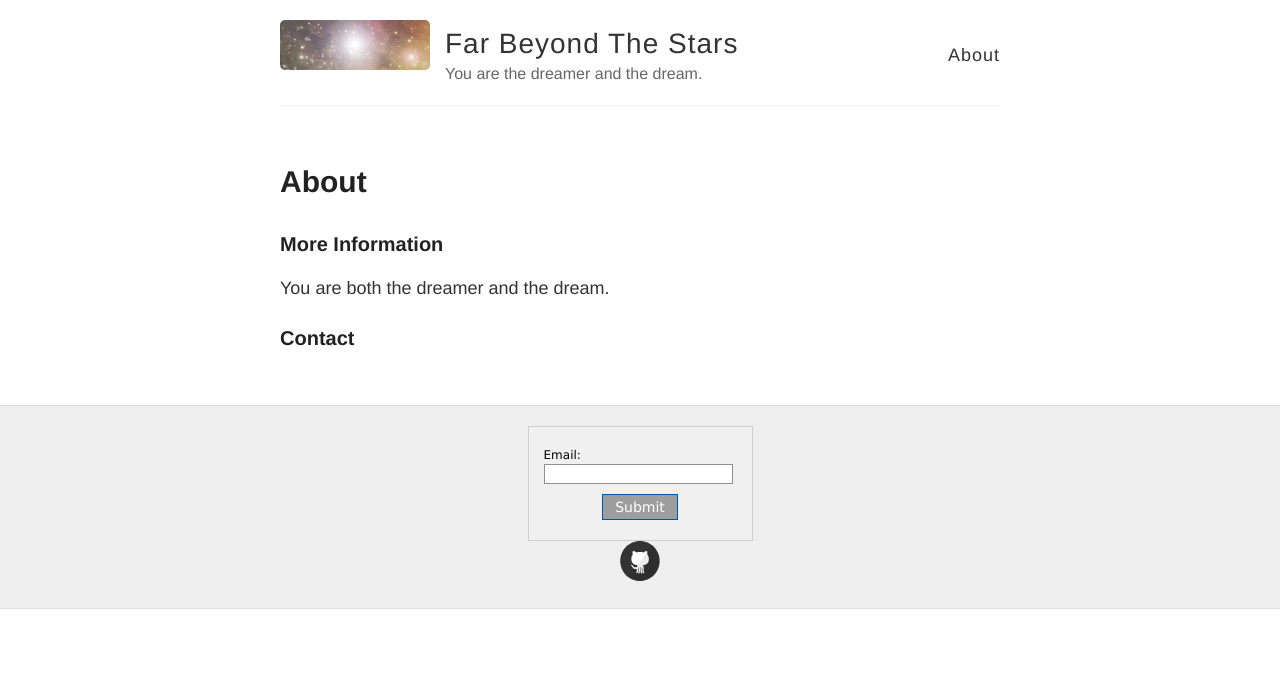
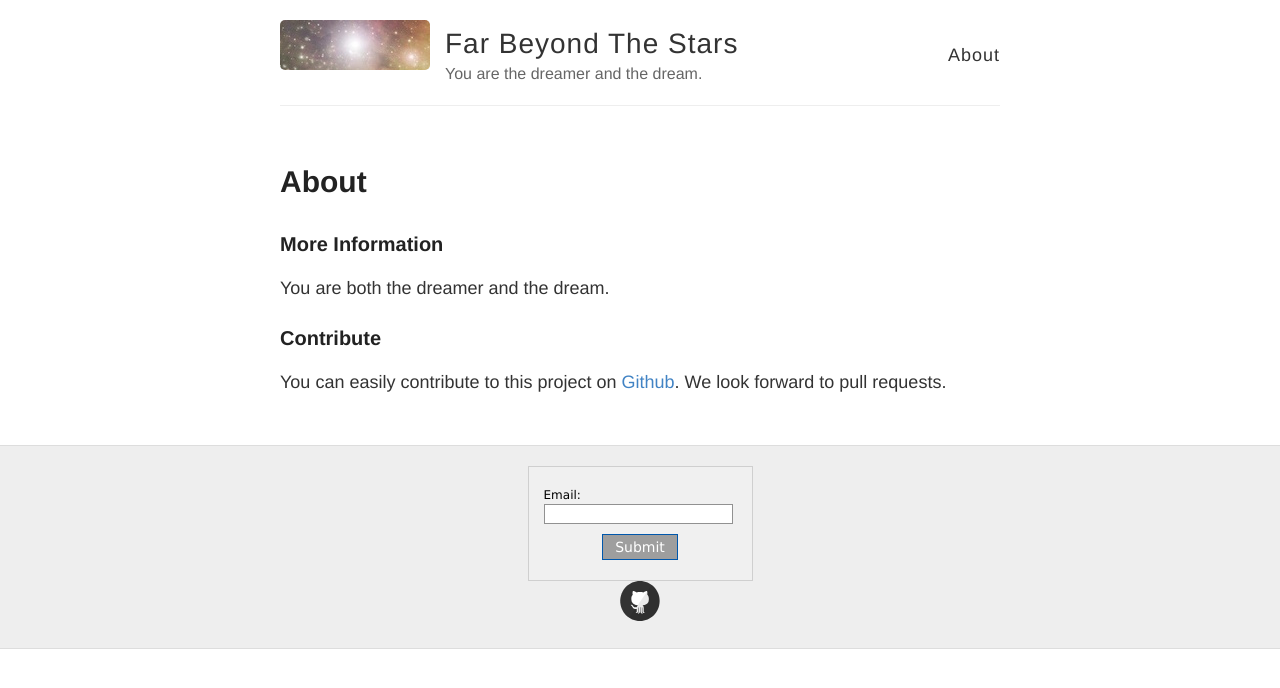
Before and after one commit to kripikroli/dev_farbeyondthestars, a Jekyll site: the page built from about.md, in a window 1280 px wide. Shown: the top 688 px of the page. Built offline with Jekyll 4.4.1, drawn with Linux system fonts in a browser that asks for light colours; Markdown is read by kramdown in place of the engine named in the settings; grey boxes are pictures that could not be loaded.

Commit message:
Update about.md

```diff
--- a/about.md
+++ b/about.md
@@ -8,4 +8,6 @@ permalink: /about/
 
 You are both the dreamer and the dream.
 
-### Contact
+### Contribute
+
+You can easily contribute to this project on <a href="https://github.com/sunnankar/farbeyondthestars">Github</a>. We look forward to pull requests.
```
